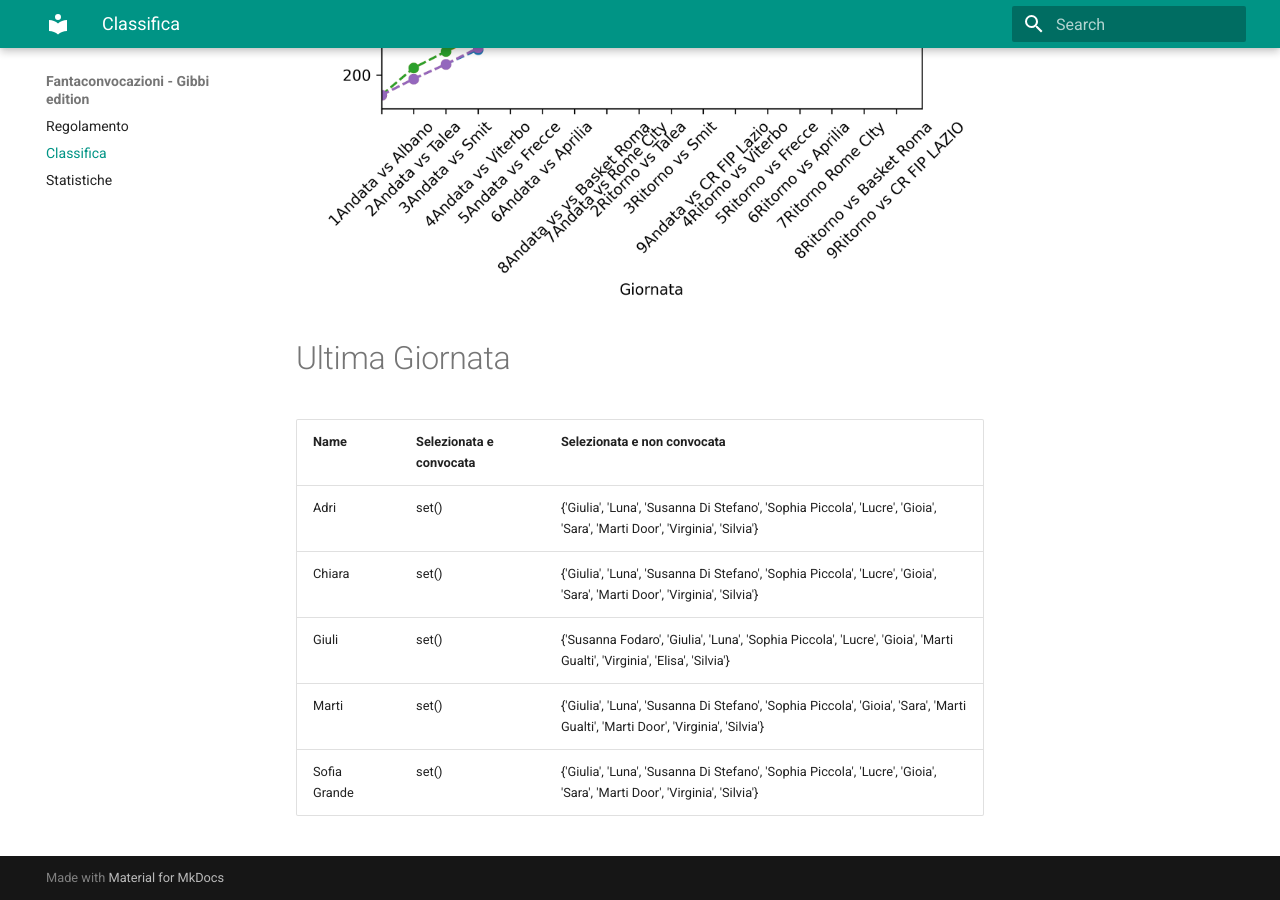
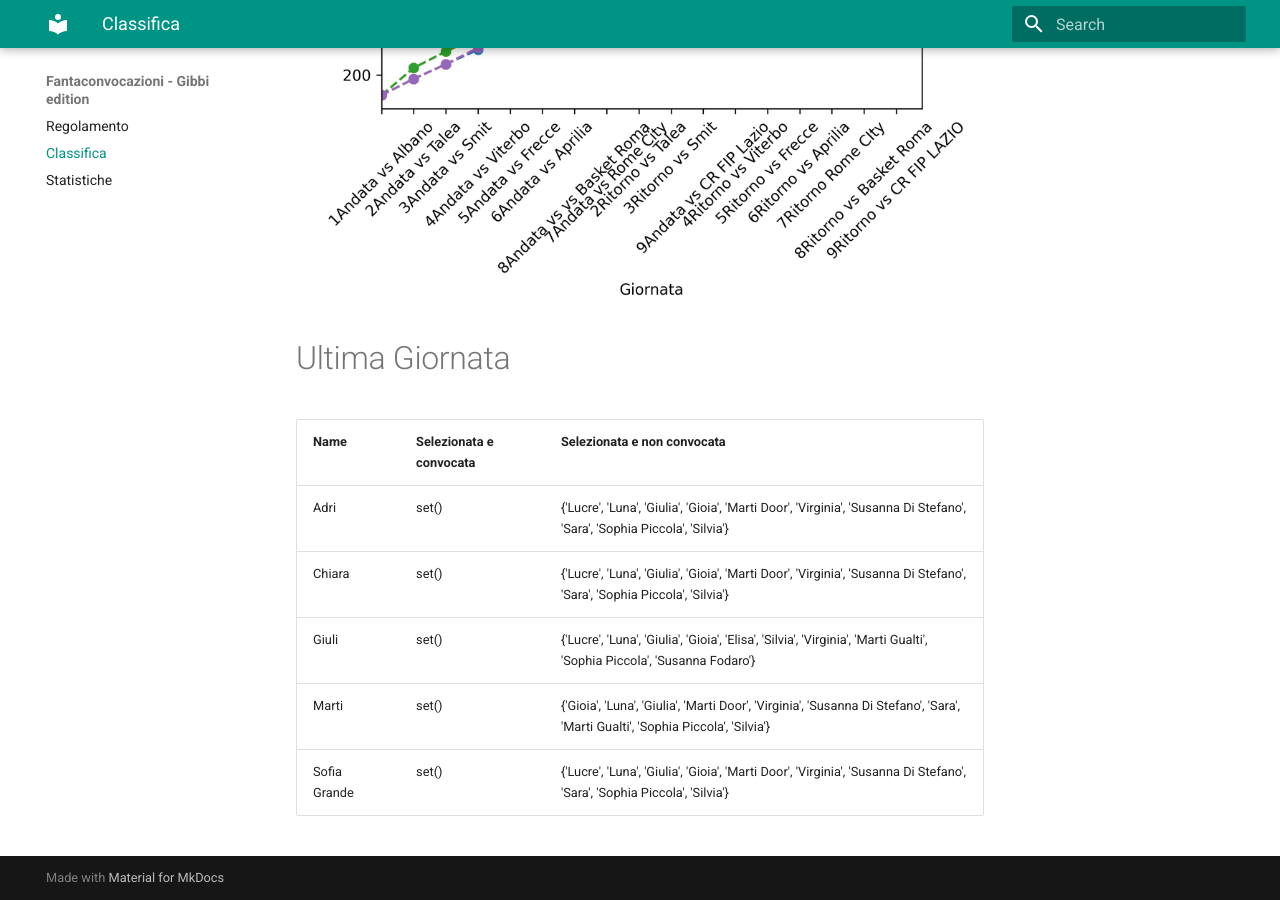
Before and after one commit to martinig94/fantagibbi, an MkDocs documentation site: the page built from docs/Classifica.md, in a window 1280 px wide and 900 px high, scrolled down 810 px. Built offline with MkDocs 1.6.1 and Material for MkDocs 9.7.7, drawn with Linux system fonts in a browser that asks for light colours.

Commit message:
Auto-update from main.py

```diff
--- a/docs/Classifica.md
+++ b/docs/Classifica.md
@@ -18,9 +18,9 @@
 <!-- START_TABLE CORRECT -->
 | Name         | Selezionata e convocata   | Selezionata e non convocata                                                                                                     |
 |:-------------|:--------------------------|:--------------------------------------------------------------------------------------------------------------------------------|
-| Adri         | set()                     | {'Giulia', 'Luna', 'Susanna Di Stefano', 'Sophia Piccola', 'Lucre', 'Gioia', 'Sara', 'Marti Door', 'Virginia', 'Silvia'}        |
-| Chiara       | set()                     | {'Giulia', 'Luna', 'Susanna Di Stefano', 'Sophia Piccola', 'Lucre', 'Gioia', 'Sara', 'Marti Door', 'Virginia', 'Silvia'}        |
-| Giuli        | set()                     | {'Susanna Fodaro', 'Giulia', 'Luna', 'Sophia Piccola', 'Lucre', 'Gioia', 'Marti Gualti', 'Virginia', 'Elisa', 'Silvia'}         |
-| Marti        | set()                     | {'Giulia', 'Luna', 'Susanna Di Stefano', 'Sophia Piccola', 'Gioia', 'Sara', 'Marti Gualti', 'Marti Door', 'Virginia', 'Silvia'} |
-| Sofia Grande | set()                     | {'Giulia', 'Luna', 'Susanna Di Stefano', 'Sophia Piccola', 'Lucre', 'Gioia', 'Sara', 'Marti Door', 'Virginia', 'Silvia'}        |
+| Adri         | set()                     | {'Lucre', 'Luna', 'Giulia', 'Gioia', 'Marti Door', 'Virginia', 'Susanna Di Stefano', 'Sara', 'Sophia Piccola', 'Silvia'}        |
+| Chiara       | set()                     | {'Lucre', 'Luna', 'Giulia', 'Gioia', 'Marti Door', 'Virginia', 'Susanna Di Stefano', 'Sara', 'Sophia Piccola', 'Silvia'}        |
+| Giuli        | set()                     | {'Lucre', 'Luna', 'Giulia', 'Gioia', 'Elisa', 'Silvia', 'Virginia', 'Marti Gualti', 'Sophia Piccola', 'Susanna Fodaro'}         |
+| Marti        | set()                     | {'Gioia', 'Luna', 'Giulia', 'Marti Door', 'Virginia', 'Susanna Di Stefano', 'Sara', 'Marti Gualti', 'Sophia Piccola', 'Silvia'} |
+| Sofia Grande | set()                     | {'Lucre', 'Luna', 'Giulia', 'Gioia', 'Marti Door', 'Virginia', 'Susanna Di Stefano', 'Sara', 'Sophia Piccola', 'Silvia'}        |
 <!-- END_TABLE CORRECT -->
```
